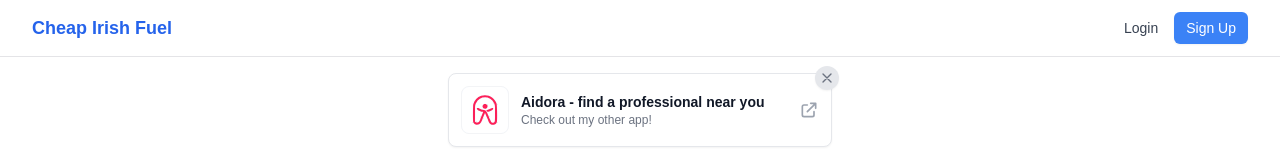
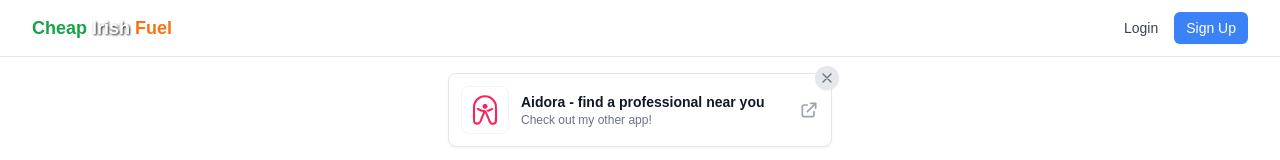
Before and after one commit to jhonnyfc/cheap-irish-fuel-app, a Next.js app: page / in a window 1280 px wide. Shown: the top 160 px of the page. Built offline with nearby package versions, Linux system fonts and the light colour scheme; no server answers; the database is empty.

Commit message:
feat: style app logo

```diff
--- a/src/shared/components/Navbar.tsx
+++ b/src/shared/components/Navbar.tsx
@@ -27,11 +27,12 @@ export default function Navbar() {
       <div className="max-w-7xl mx-auto px-4 sm:px-6 lg:px-8">
         <div className="flex justify-between h-14 items-center">
           <div className="flex-shrink-0 flex items-center">
-            <Link
-              href="/"
-              className="font-bold text-lg text-blue-600 dark:text-blue-500"
-            >
-              Cheap Irish Fuel
+            <Link href="/" className="font-bold text-lg">
+              <span className="text-green-600 dark:text-green-500">Cheap </span>
+              <span className="text-white drop-shadow-[1px_1px_1px_rgba(0,0,0,0.9)] dark:drop-shadow-none">
+                Irish{" "}
+              </span>
+              <span className="text-orange-500 dark:text-orange-400">Fuel</span>
             </Link>
           </div>
           <div className="flex items-center space-x-4">
```
